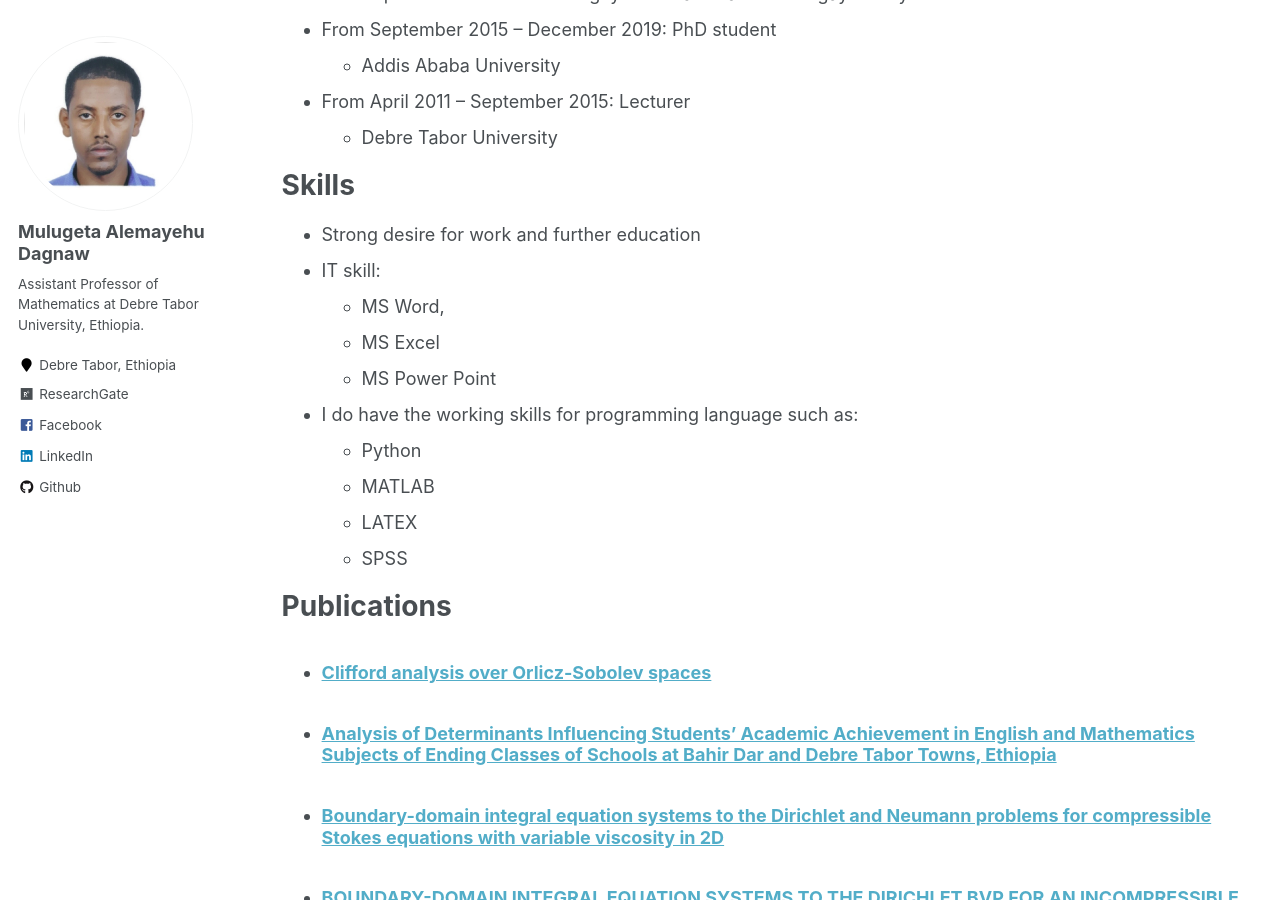
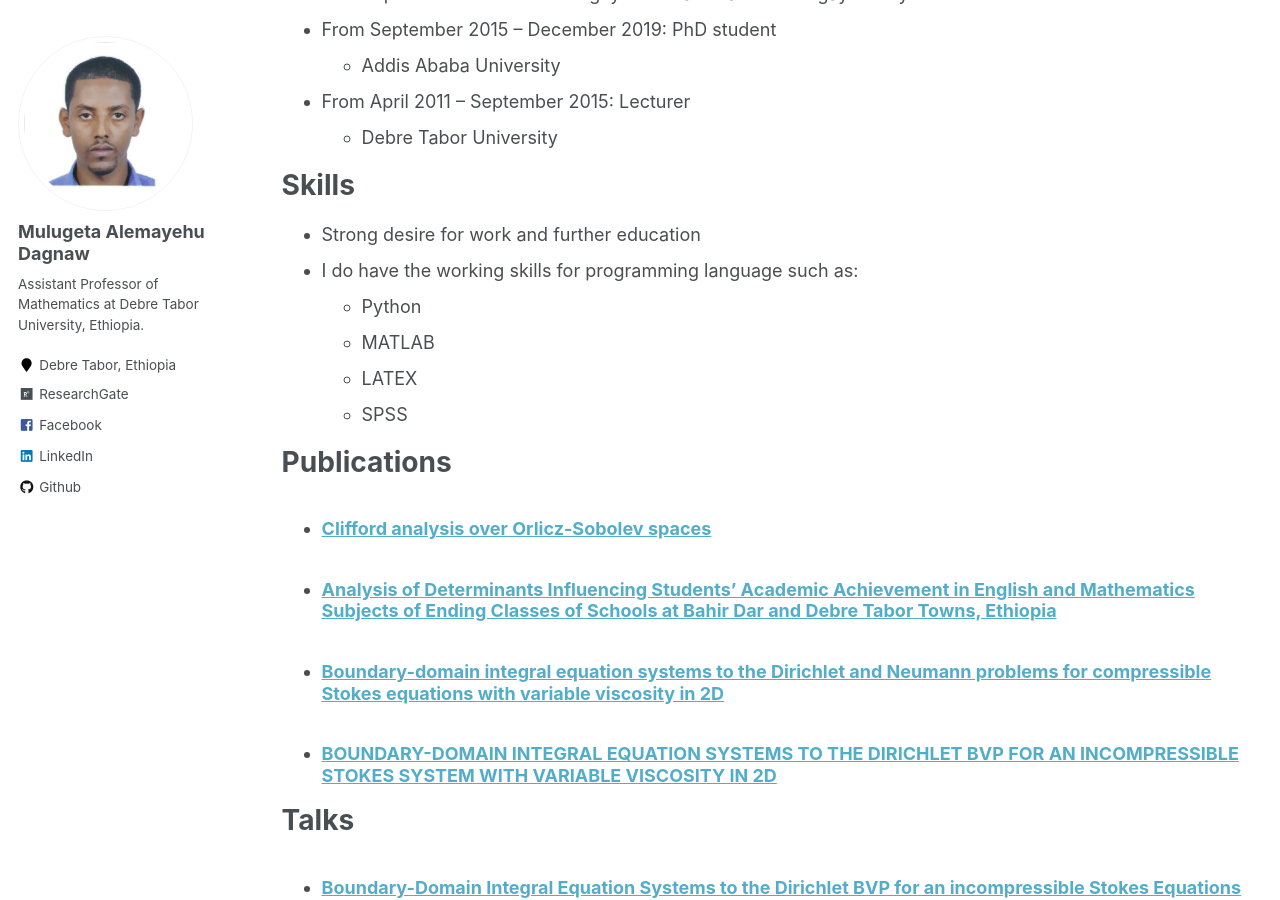
Before and after one commit to muledagnaw/muledagnaw.github.io, a Jekyll site: the page built from _pages/cv.md, in a window 1280 px wide and 900 px high, scrolled down 653 px. Built offline with Jekyll 4.4.1, drawn with Linux system fonts in a browser that asks for light colours.

Commit message:
cv.3cv.md

```diff
--- a/_pages/cv.md
+++ b/_pages/cv.md
@@ -35,10 +35,6 @@ Work experience
 Skills
 ======
 * Strong desire for work and further education
-* IT skill:
-  * MS Word,
-  * MS Excel
-  * MS Power Point
 * I do have the working skills for programming language such as:
   * Python
   * MATLAB
```
